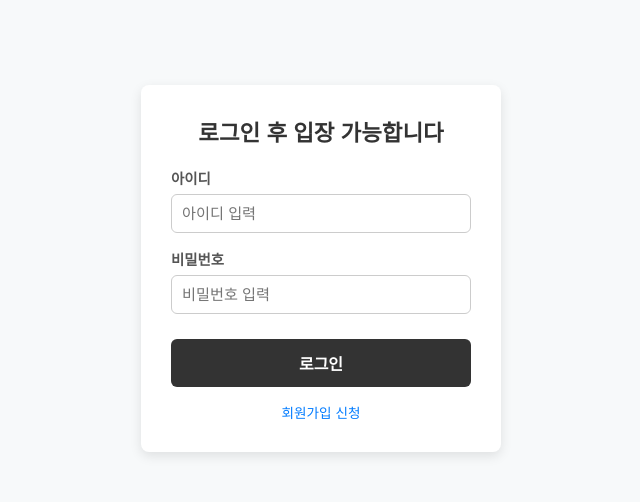
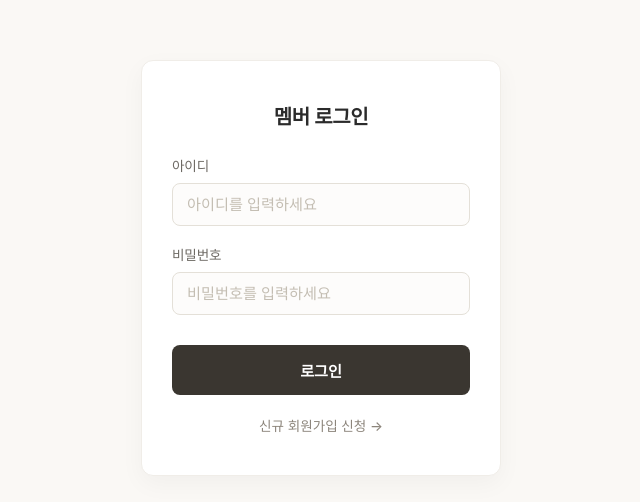
Before and after one commit to jinaberry2/jinaberry2.github.io, a website: page login.html in a window 1280 px wide. Shown: the part 132-634 px from the top of the page, without its empty margins (319-959 px from the left). Drawn offline with Linux system fonts and the light colour scheme.

Commit message:
Update login.html

```diff
--- a/login.html
+++ b/login.html
@@ -7,8 +7,8 @@
     <link rel="icon" type="image/x-icon" href="/favicon_io/favicon.ico">
     <style>
         body {
-            font-family: sans-serif;
-            background-color: #f7f9fa;
+            font-family: -apple-system, BlinkMacSystemFont, "Segoe UI", Roboto, sans-serif;
+            background-color: #faf8f5; /* 기존 아카이브의 아늑하고 고급스러운 소프트 크림 베이지 무드 */
             display: flex;
             align-items: center;
             justify-content: center;
@@ -16,71 +16,86 @@
             margin: 0;
         }
         .login-container {
-            background-color: white;
-            padding: 30px;
-            border-radius: 8px;
-            box-shadow: 0 4px 12px rgba(0, 0, 0, 0.1);
+            background-color: #ffffff;
+            padding: 40px 30px;
+            border-radius: 12px;
+            box-shadow: 0 8px 24px rgba(0, 0, 0, 0.04); /* 과하지 않고 은은한 그림자 감성 */
             width: 100%;
             max-width: 360px;
             box-sizing: border-box;
+            border: 1px solid #f0ede8;
         }
         h2 {
             margin-top: 0;
-            margin-bottom: 20px;
-            font-size: 1.4rem;
-            color: #333;
+            margin-bottom: 25px;
+            font-size: 1.25rem;
+            font-weight: 600;
+            color: #2b2b2b;
             text-align: center;
+            letter-spacing: -0.02em;
         }
         .form-group {
-            margin-bottom: 15px;
+            margin-bottom: 18px;
         }
         label {
             display: block;
-            margin-bottom: 6px;
-            font-weight: 600;
-            font-size: 0.9rem;
-            color: #555;
+            margin-bottom: 8px;
+            font-weight: 500;
+            font-size: 0.85rem;
+            color: #6e6a64;
+            letter-spacing: -0.01em;
         }
         input[type="text"], input[type="password"] {
             width: 100%;
-            padding: 10px;
-            border: 1px solid #ccc;
-            border-radius: 6px;
+            padding: 12px 14px;
+            border: 1px solid #e4e0d8;
+            border-radius: 8px;
             box-sizing: border-box;
             font-size: 0.95rem;
+            background-color: #fdfcfb;
+            color: #333;
+            transition: all 0.2s ease;
+        }
+        input[type="text"]::placeholder, input[type="password"]::placeholder {
+            color: #c4beb3;
         }
         input:focus {
-            border-color: #007bff;
+            border-color: #8c857b; /* 은은한 토프 브라운/그레이 계열 초점 색상 */
+            background-color: #ffffff;
             outline: none;
+            box-shadow: 0 0 0 3px rgba(140, 133, 123, 0.08);
         }
         .btn-login {
             width: 100%;
-            padding: 12px;
-            background-color: #333;
-            color: white;
+            padding: 14px;
+            background-color: #3a3630; /* 깊이감 있는 세련된 웜 다크 차콜 */
+            color: #ffffff;
             border: none;
-            border-radius: 6px;
+            border-radius: 8px;
             cursor: pointer;
-            font-size: 1rem;
-            font-weight: bold;
-            margin-top: 10px;
-            transition: background 0.2s;
+            font-size: 0.95rem;
+            font-weight: 600;
+            margin-top: 12px;
+            letter-spacing: -0.01em;
+            transition: background-color 0.2s ease;
         }
         .btn-login:hover {
-            background-color: #111;
+            background-color: #272420;
         }
         .links-container {
             display: flex;
             justify-content: center;
-            gap: 15px;
-            margin-top: 15px;
+            margin-top: 20px;
             font-size: 0.85rem;
         }
         .links-container a {
-            color: #007bff;
+            color: #8c857b;
             text-decoration: none;
+            font-weight: 500;
+            transition: color 0.2s ease;
         }
         .links-container a:hover {
+            color: #3a3630;
             text-decoration: underline;
         }
     </style>
@@ -88,20 +103,20 @@
 <body>
 
 <div class="login-container">
-    <h2>로그인 후 입장 가능합니다</h2>
+    <h2>멤버 로그인</h2>
     <form id="login-form">
         <div class="form-group">
             <label for="username">아이디</label>
-            <input type="text" id="username" placeholder="아이디 입력" required>
+            <input type="text" id="username" placeholder="아이디를 입력하세요" required>
         </div>
         <div class="form-group">
             <label for="password">비밀번호</label>
-            <input type="password" id="password" placeholder="비밀번호 입력" required>
+            <input type="password" id="password" placeholder="비밀번호를 입력하세요" required>
         </div>
         <button type="submit" class="btn-login">로그인</button>
     </form>
     <div class="links-container">
-        <a href="signup.html">회원가입 신청</a>
+        <a href="signup.html">신규 회원가입 신청 →</a>
     </div>
 </div>
 
@@ -122,9 +137,14 @@
             const result = await response.json();
 
             if (response.ok && result.success) {
-                // 브라우저 세션 스토리지에 유저 정보 세팅하여 우회 진입 전면 방어
-                sessionStorage.setItem('loggedInUser', JSON.stringify(result.user));
-                window.location.href = 'index.html'; // 메인 대시보드로 이동
+                // 🌟 [핵심 변경] sessionStorage 대신 localStorage에 유저 정보를 저장하여
+                // 브라우저를 껐다 켜거나 캐시를 지우지 않는 한 로그인 상태가 영구 유지되도록 설정
+                localStorage.setItem('loggedInUser', JSON.stringify(result.user));
+
+                // 🌟 [리다이렉션 분기]
+                // 백업해둔 파일이 아니라 새로 연동할 대시보드 창(예: archive.html 등)의 주소 명칭에 맞춰 이동 타겟을 설정해줍니다.
+                // 만약 현재 메인으로 진입하는 진입점 파일이 archive.html이라면 아래 주소를 'archive.html'로 변경하시면 됩니다.
+                window.location.href = 'archive.html';
             } else {
                 alert(result.message || '로그인 실패');
             }
```
